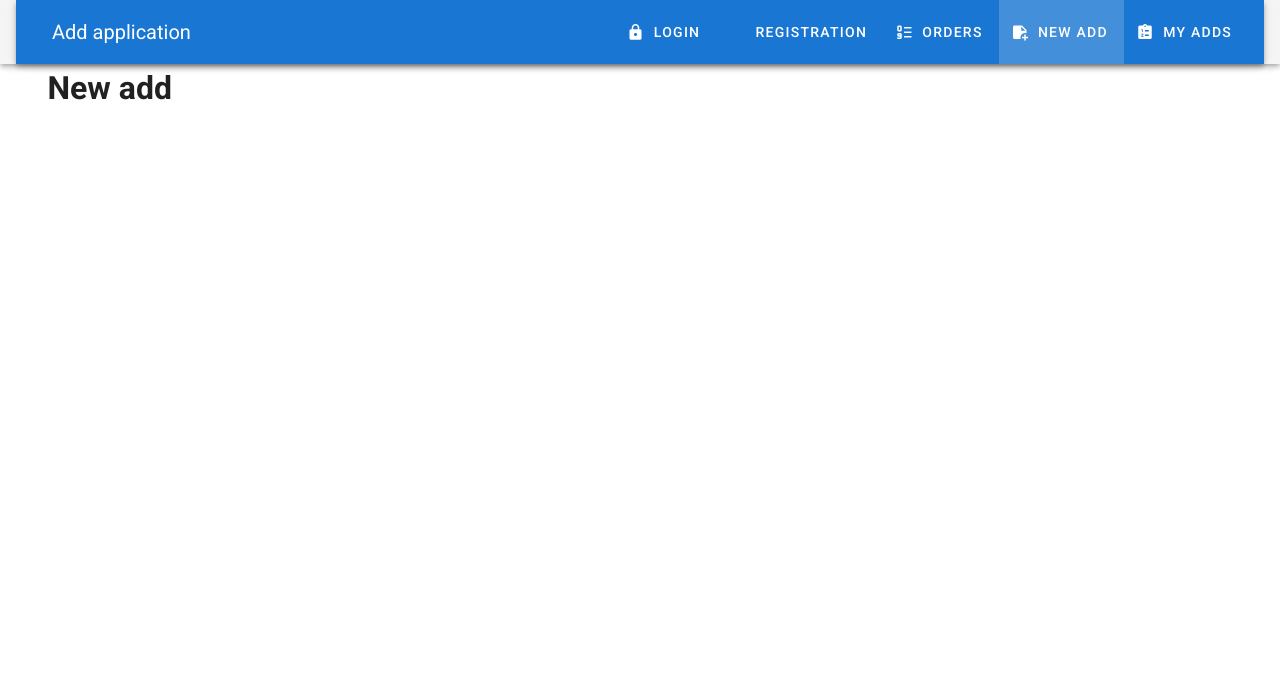
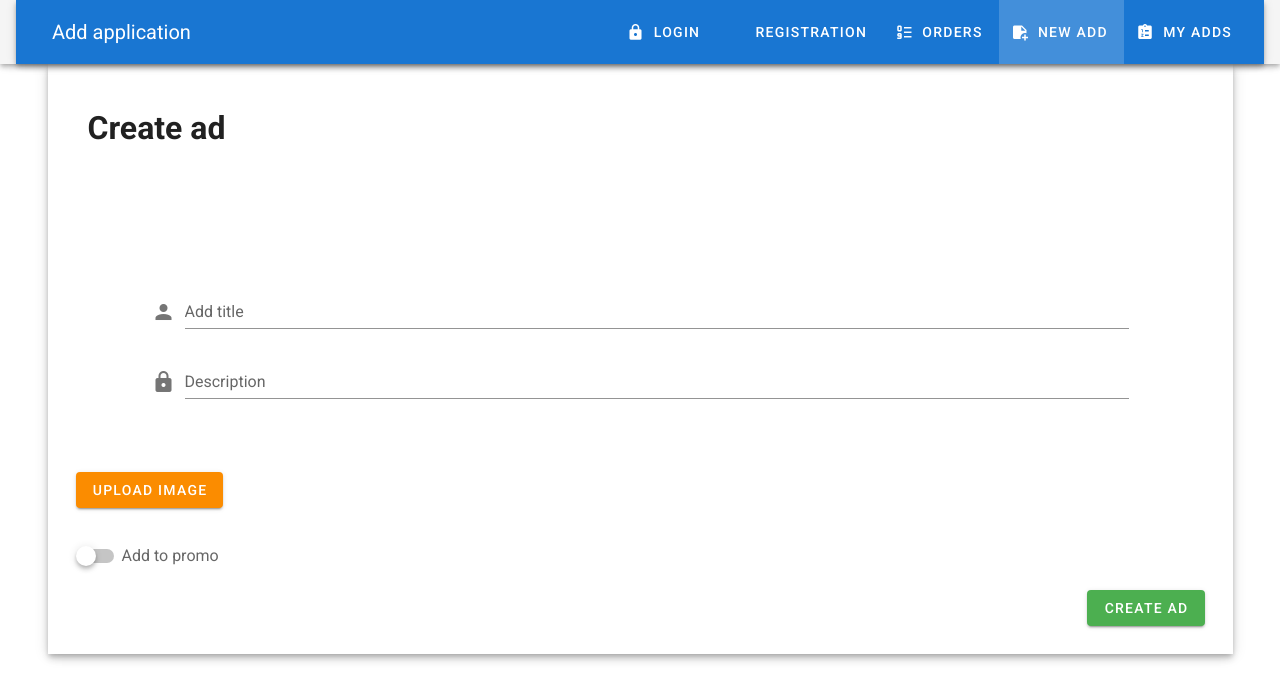
Before and after one commit to seriiserii825/add-project, a Vue app: page /new in a window 1280 px wide. Shown: the top 700 px of the page. Built offline with nearby package versions, Linux system fonts and the light colour scheme.

Commit message:
create add 10

```diff
--- a/src/components/Adds/NewAdd.vue
+++ b/src/components/Adds/NewAdd.vue
@@ -1,8 +1,57 @@
 <template>
   <v-container>
+    <v-layout row class=" elevation-5">
+      <v-flex xs12 class="pa-10">
+        <h1>Create ad</h1>
+        <v-form
+            ref="form"
+            lazy-validation
+            class="mt-16 pa-16"
+        >
+          <v-text-field
+              prepend-icon="mdi-account"
+              v-model="title"
+              label="Add title"
+              type="text"
+              required
+              :rules="[v => !!v || 'Title is required']"
+          ></v-text-field>
+          <v-text-field
+              prepend-icon="mdi-lock"
+              color="blue"
+              :rules="[v => !!v || 'Description is required']"
+              v-model="description"
+              label="Description"
+              type="text"
+              aria-multiline="true"
+              required
+          ></v-text-field>
+        </v-form>
+        <v-flex>
+          <v-layout row class="mb-4">
+            <v-flex>
+              <v-btn class="warning">Upload image</v-btn>
+            </v-flex>
+          </v-layout>
+
           <v-layout row>
-            <v-flex xs12>
-                <h1>New add</h1>
+            <v-flex>
+              <!--              <img src="@/assets/img/slider-3.jpg" height="150">-->
+            </v-flex>
+          </v-layout>
+
+          <v-layout row>
+            <v-flex>
+              <v-switch v-model="promo" label="Add to promo"></v-switch>
+            </v-flex>
+          </v-layout>
+
+          <v-layout row justify-end>
+            <v-flex class="d-inline-block" tag="span" shrink>
+              <v-btn class="success" @click="createAd">Create Ad</v-btn>
+            </v-flex>
+          </v-layout>
+        </v-flex>
       </v-flex>
     </v-layout>
   </v-container>
@@ -11,8 +60,24 @@
 <script>
 export default {
   data() {
-        return {}
+    return {
+      title: '',
+      description: '',
+      promo: false
+    }
   },
+  methods: {
+    createAd() {
+      if (this.$refs.form.validate()) {
+        const ad = {
+          title: this.title,
+          destination: this.description,
+          promo: this.promo
+        }
+        console.log(ad);
+      }
+    }
+  }
 }
 </script>
 
```
Lines whose indentation alone changed are shown as unchanged.
